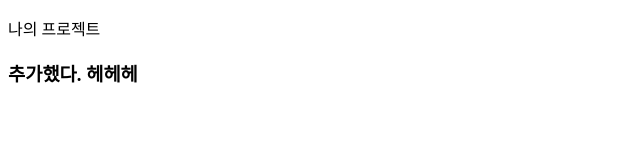
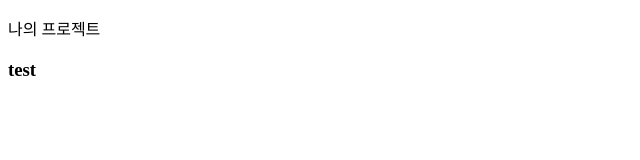
Before and after one commit to JINAH-Git/First-Project, a plain HTML site: page first_project/index.html in a window 1280 px wide. Shown: the whole page, without its empty margins (0-640 px from the left). Drawn offline with Linux system fonts and the light colour scheme.

Commit message:
Update index.html

```diff
--- a/first_project/index.html
+++ b/first_project/index.html
@@ -9,7 +9,7 @@
   <body>
     <p>나의 프로젝트</p>
 
-    <h3>추가했다. 헤헤헤</h3>
+    <h3>test</h3>
 
     <script src="main.js"></script>
   </body>
```
